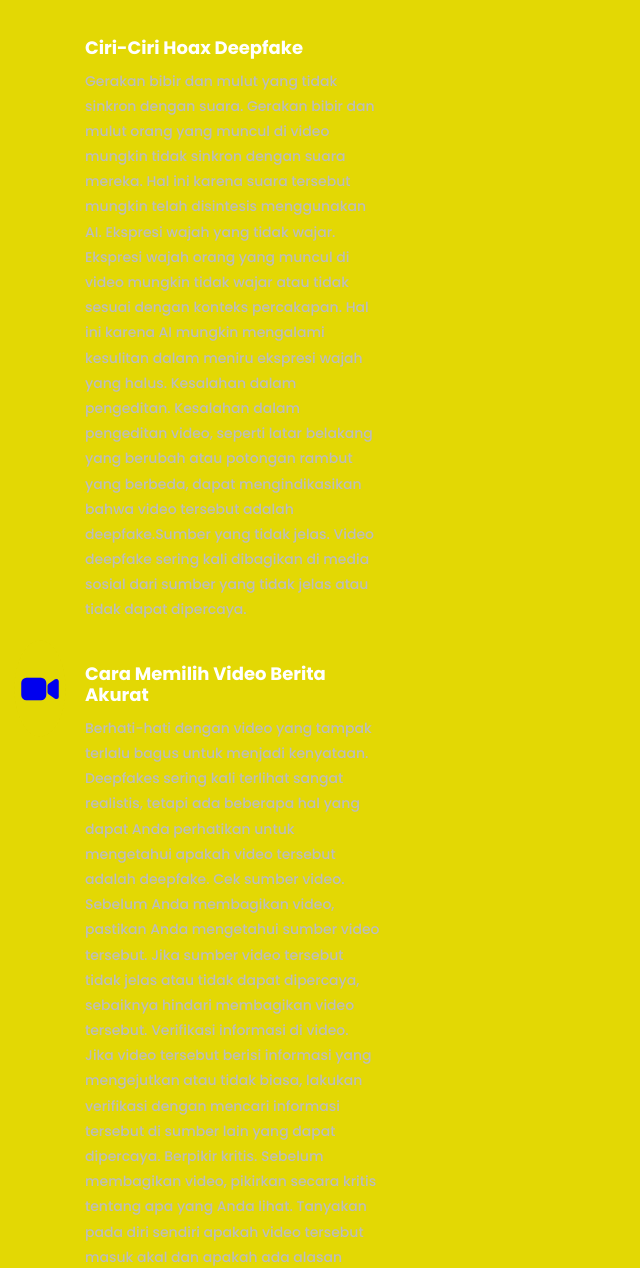
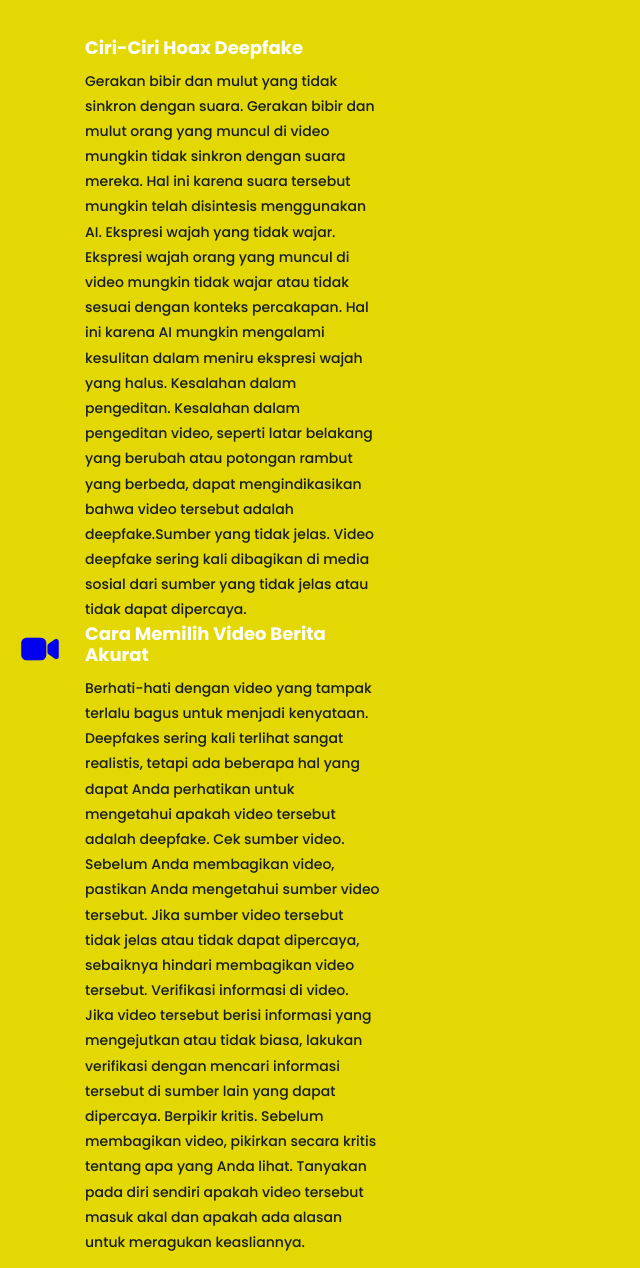
Before and after one commit to bhiir/website-hoax, a plain HTML site: page movie-details.html in a window 1280 px wide. Shown: the part 933-2201 px from the top of the page, without its empty margins (0-640 px from the left). Drawn offline with nearby package versions, Linux system fonts and the light colour scheme.

Commit message:
Update movie-details.html

```diff
--- a/movie-details.html
+++ b/movie-details.html
@@ -194,7 +194,7 @@
                   <div class="card-content">
                     <h3 class="h3 card-title">Ciri-Ciri Hoax Deepfake</h3>
 
-                    <p class="storyline">
+                    <p class="card-text">
                      Gerakan bibir dan mulut yang tidak sinkron dengan suara. Gerakan bibir dan mulut orang yang muncul di video mungkin tidak sinkron dengan suara mereka. Hal ini karena suara tersebut mungkin telah disintesis menggunakan AI.
                      Ekspresi wajah yang tidak wajar. Ekspresi wajah orang yang muncul di video mungkin tidak wajar atau tidak sesuai dengan konteks percakapan. Hal ini karena AI mungkin mengalami kesulitan dalam meniru ekspresi wajah yang halus.
                      Kesalahan dalam pengeditan. Kesalahan dalam pengeditan video, seperti latar belakang yang berubah atau potongan rambut yang berbeda, dapat mengindikasikan bahwa video tersebut adalah deepfake.Sumber yang tidak jelas. Video deepfake sering kali dibagikan di media sosial dari sumber yang tidak jelas atau tidak dapat dipercaya.
@@ -203,7 +203,7 @@
 
                    <div class="card-content">
                     <h3 class="h3 card-title">Cara Memilih Video Berita Akurat</h3>
-                    <p class="storyline">
+                    <p class="card-text">
                      Berhati-hati dengan video yang tampak terlalu bagus untuk menjadi kenyataan. Deepfakes sering kali terlihat sangat realistis, tetapi ada beberapa hal yang dapat Anda perhatikan untuk mengetahui apakah video tersebut adalah deepfake.
                      Cek sumber video. Sebelum Anda membagikan video, pastikan Anda mengetahui sumber video tersebut. Jika sumber video tersebut tidak jelas atau tidak dapat dipercaya, sebaiknya hindari membagikan video tersebut.
                      Verifikasi informasi di video. Jika video tersebut berisi informasi yang mengejutkan atau tidak biasa, lakukan verifikasi dengan mencari informasi tersebut di sumber lain yang dapat dipercaya.
```
